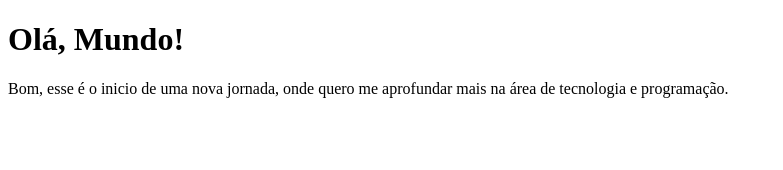
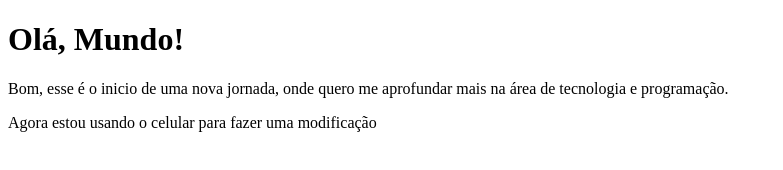
Before and after one commit to Athelstan0420/ola-mundo, a plain HTML site: page site-exemplo/index.html in a window 1280 px wide. Shown: the whole page, without its empty margins (0-783 px from the left). Drawn offline with Linux system fonts and the light colour scheme.

Commit message:
Modificação teste realizada por Cel

```diff
--- a/site-exemplo/index.html
+++ b/site-exemplo/index.html
@@ -13,5 +13,8 @@
        e programação.
     </p>
 
+<p>Agora estou usando o celular para fazer uma
+modificação </p>
+
 </body>
 </html>
```
